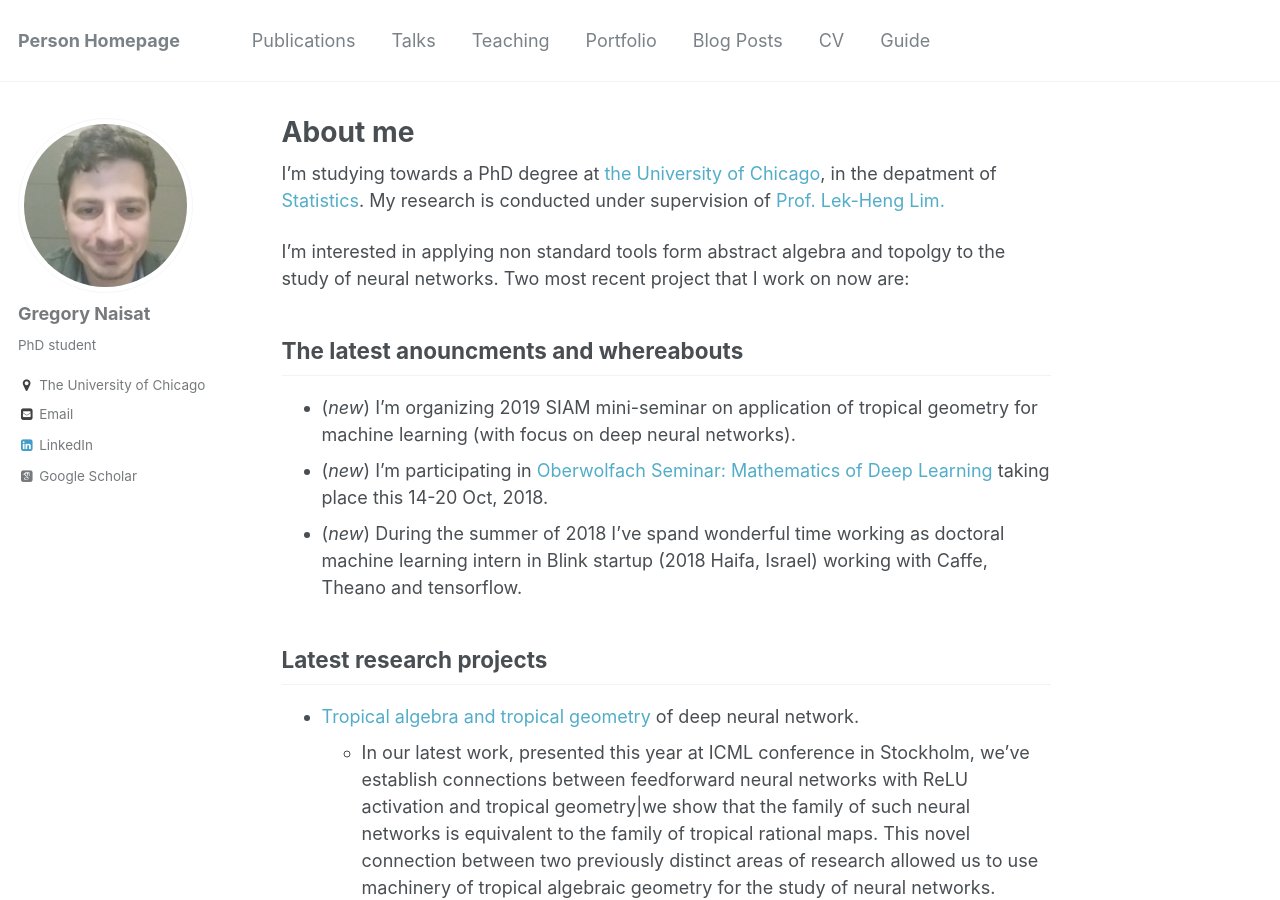
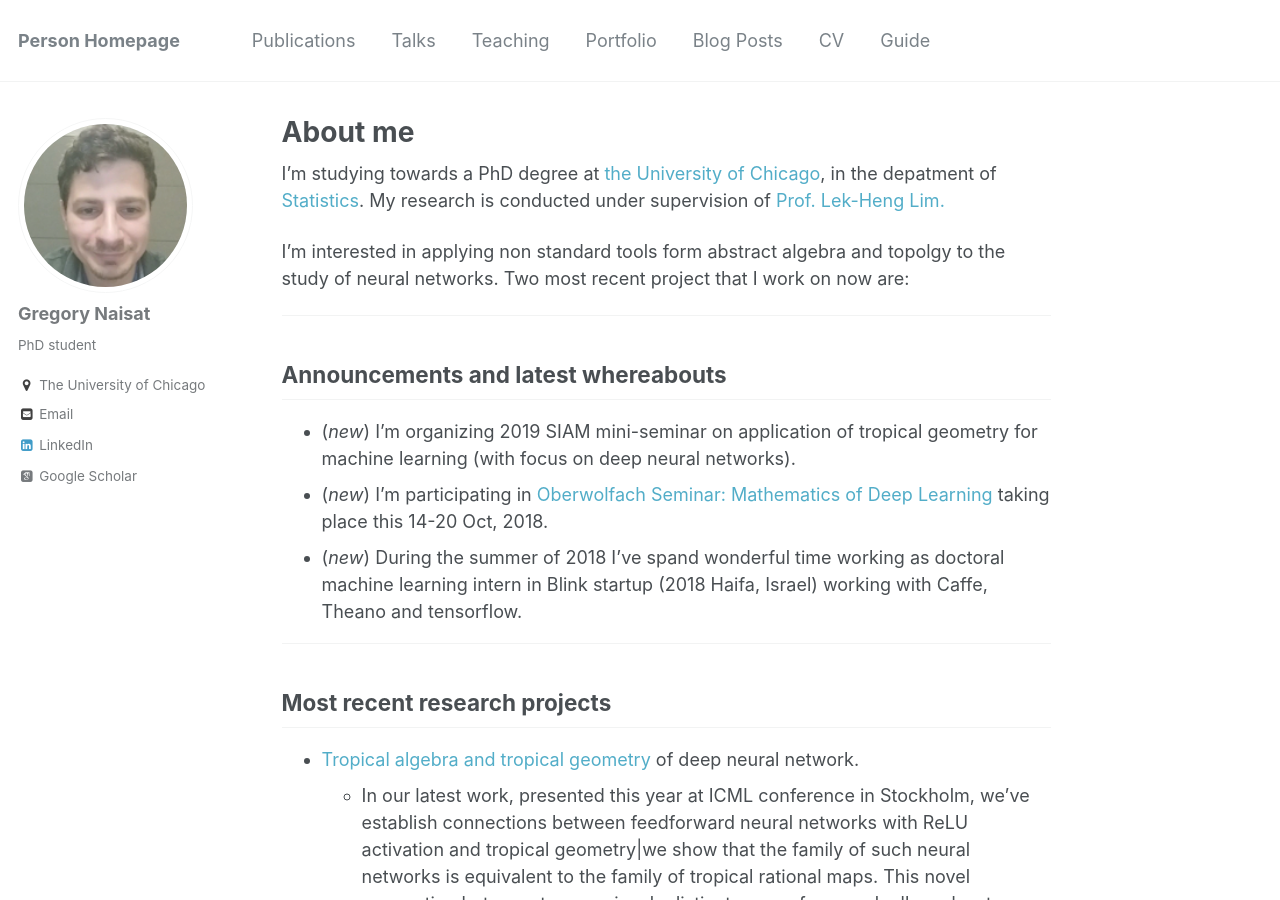
Before and after one commit to sgregnt/sgregnt.github.io, a Jekyll site: the page built from _pages/about.md, in a window 1280 px wide and 900 px high. Built offline with Jekyll 4.4.1, drawn with Linux system fonts in a browser that asks for light colours; some web fonts are replaced.

Commit message:
improved about me page

```diff
--- a/_pages/about.md
+++ b/_pages/about.md
@@ -14,14 +14,19 @@ I'm studying towards a PhD degree at [the University of Chicago](https://www.uch
 I'm interested in applying non standard tools form abstract algebra and topolgy to the study of neural networks. Two most recent project that I work on now are:
 
 
-## The latest anouncments and whereabouts
+***
+
+## Announcements and latest whereabouts
 - (_new_) I'm organizing 2019 SIAM mini-seminar on application of tropical
 geometry for machine learning (with focus on deep neural networks).
 - (_new_) I'm participating in [Oberwolfach Seminar: Mathematics of Deep Learning](https://www.mfo.de/occasion/1842b/www_view) taking place this 14-20 Oct, 2018.
 - (_new_) During the summer of 2018  I've spand wonderful time working as doctoral machine learning intern in Blink startup (2018 Haifa, Israel) working with Caffe, Theano and tensorflow.
 
 
-## Latest research projects
+***
+
+
+## Most recent research projects
 
 * [Tropical algebra and tropical geometry](https://en.wikipedia.org/wiki/Tropical_geometry) of deep neural network.
    - In our latest work, presented this year at ICML conference in Stockholm, we've establish connections
@@ -49,6 +54,8 @@ neural network performance.
 
 ![Topological Data summary](https://sgregnt.github.io/images/tda.png "Topological Data summary")
 
+***
+
 ## Past research interests
 
 In the past I worked in logic design and hardware engineering. This started with research project at the Techinion Israel where we designed a (near real time logic circuit for RSA enchription)[https://ieeexplore.ieee.org/abstract/document/5386066]. For the next 9 year I worked as a board designer and FPGA engineer.
```
